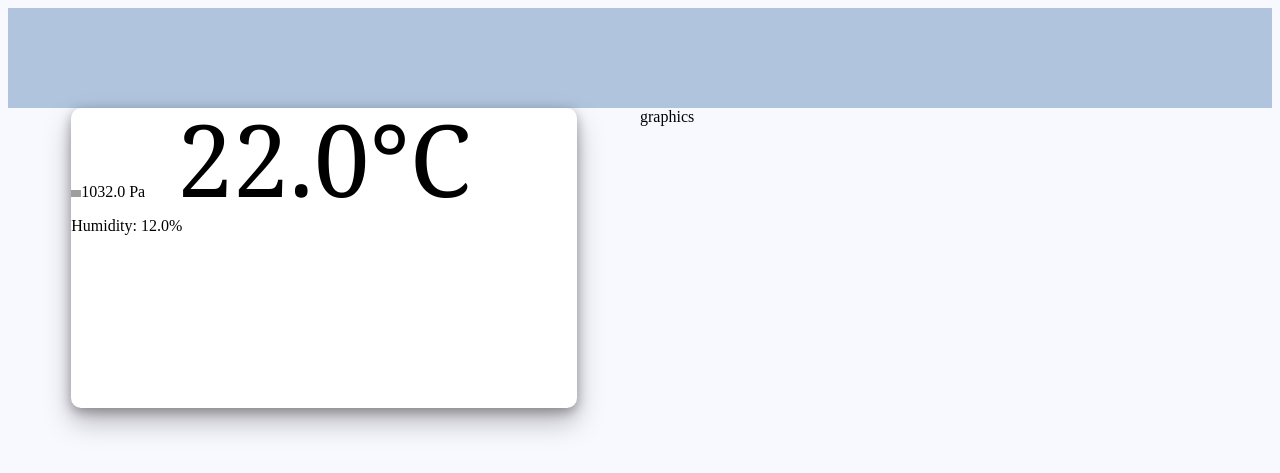
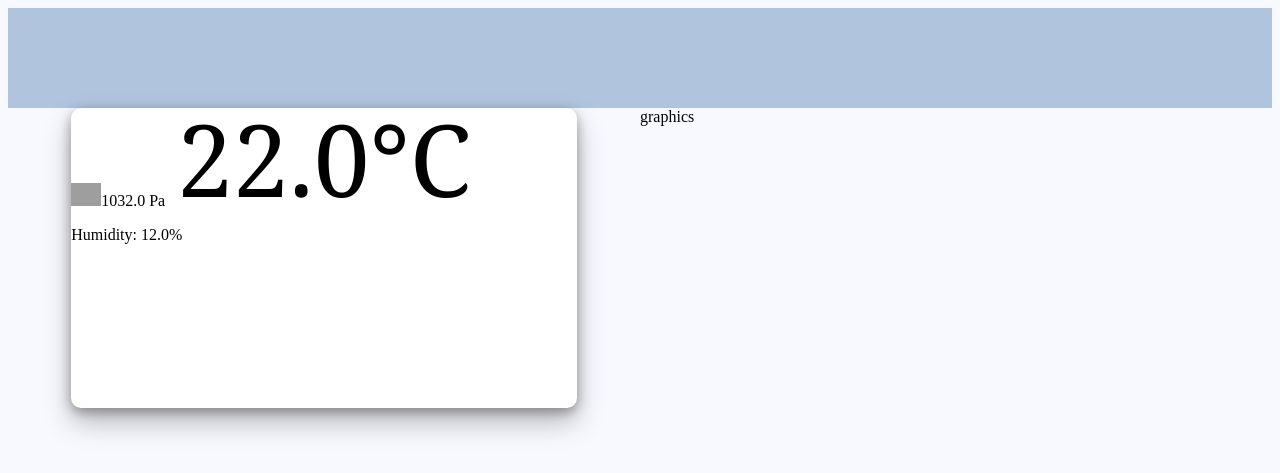
Before and after one commit to maryzyryanova/Meteostation, a Django app: page / in a window 1280 px wide. Shown: the top 473 px of the page. Run offline with Django 4.2, Linux system fonts and the light colour scheme; data comes from the database, SQL or seed files in the repository; grey boxes are pictures that could not be loaded.

Commit message:
initial commit

```diff
--- a/my_course_project/meteostation_app/templates/weather_forecast.html
+++ b/my_course_project/meteostation_app/templates/weather_forecast.html
@@ -42,7 +42,7 @@
         }
 
         .picture{
-            width: 10px;
+            width: 30px;
         }
     </style>
 
```
